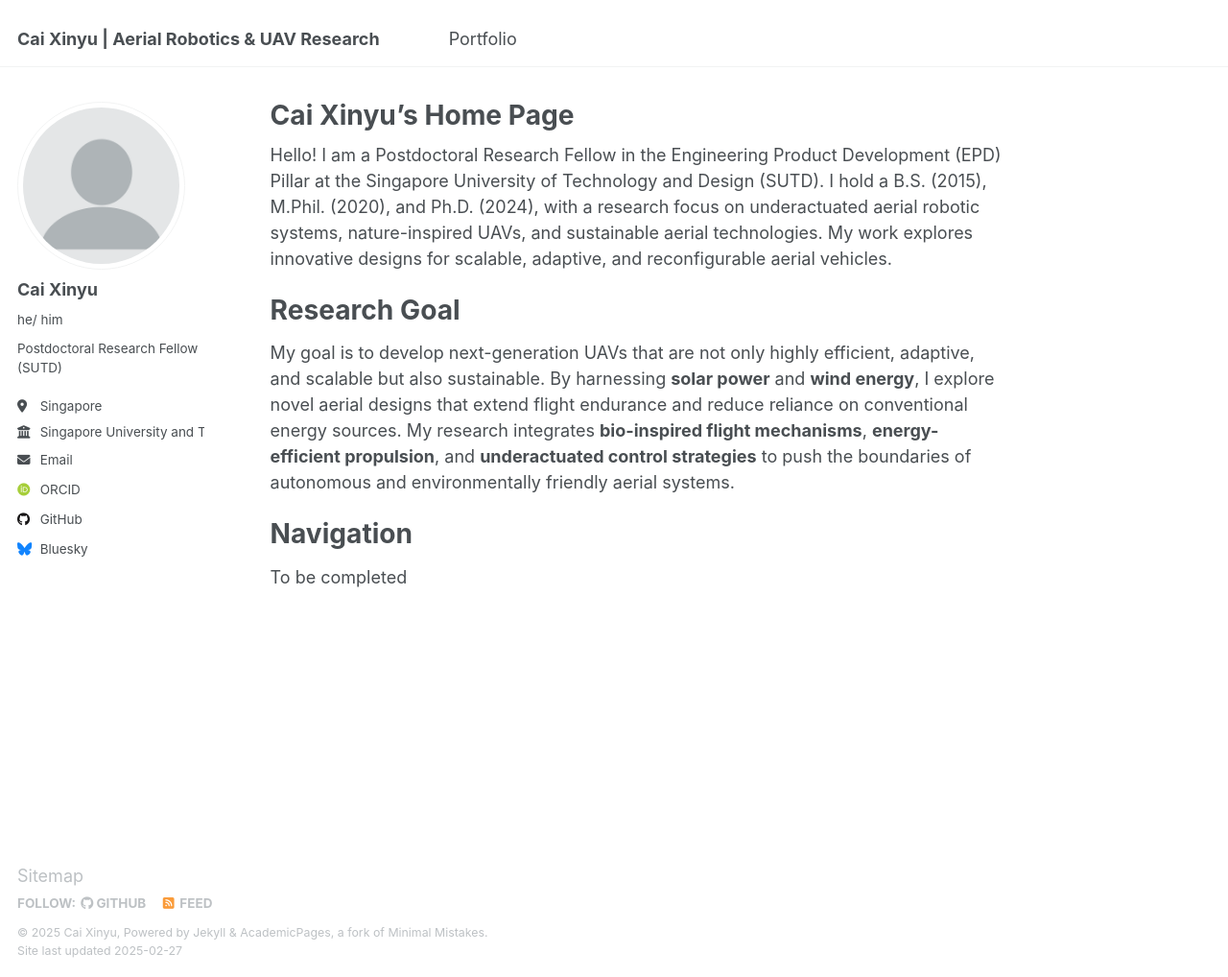
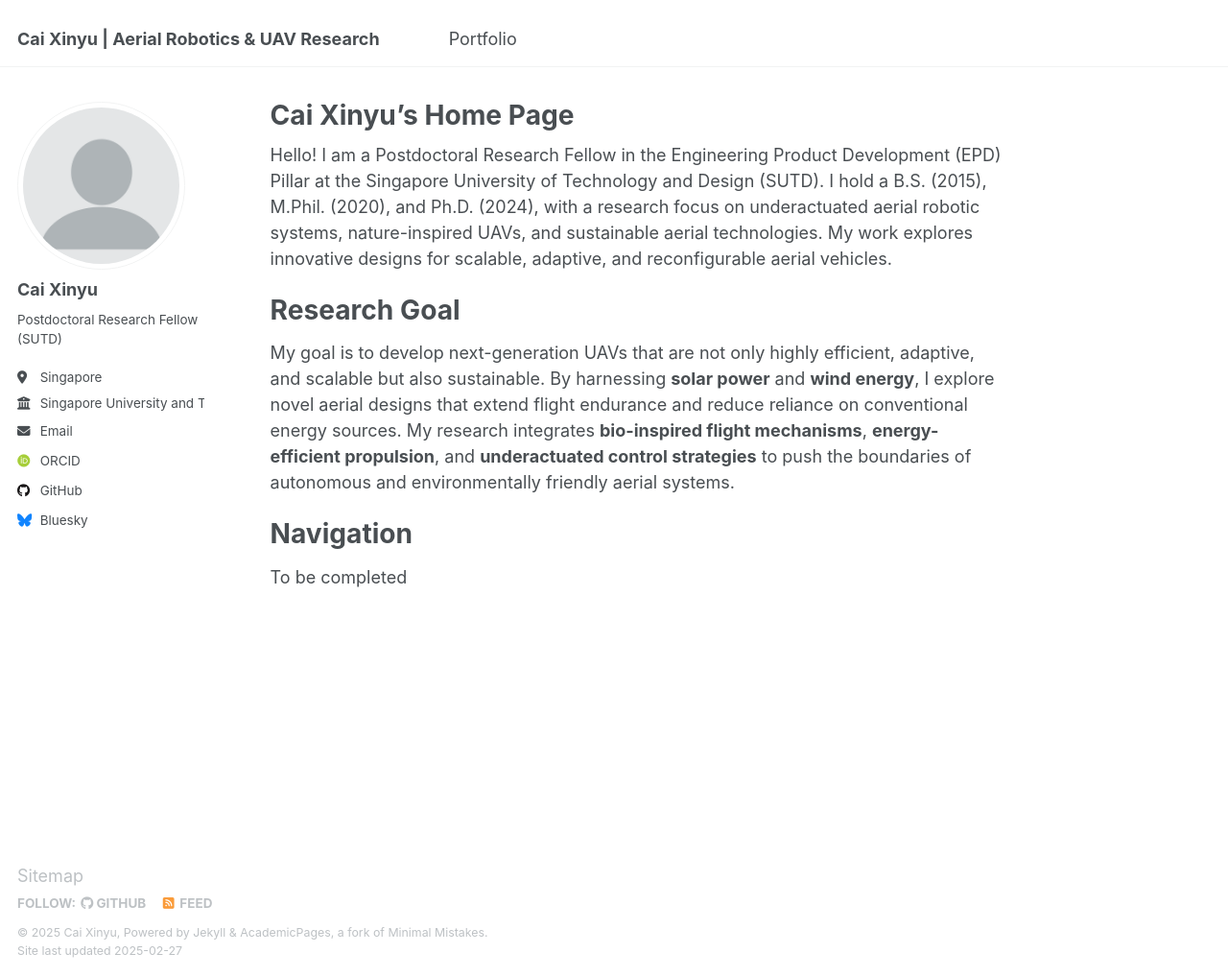
Before and after one commit to git-caixinyu/git-caixinyu.github.io, a Jekyll site: the page built from _pages/about.md, in a window 1280 px wide and 1018 px high. Shown: the whole window at 96% size. Built offline with Jekyll 4.4.1, drawn with Linux system fonts in a browser that asks for light colours; some web fonts are replaced.

Commit message:
Update _config.yml

```diff
--- a/_config.yml
+++ b/_config.yml
@@ -24,7 +24,7 @@ author:
   # Biographic information
   avatar           : "profile.png"
   name             : "Cai Xinyu"
-  pronouns         : "he/ him"  # example: "she/her"
+  #pronouns         : "he/ him"  # example: "she/her"
   bio              : "Postdoctoral Research Fellow (SUTD)"
   location         : "Singapore"
   employer         : "Singapore University and Technology and Design"
```
